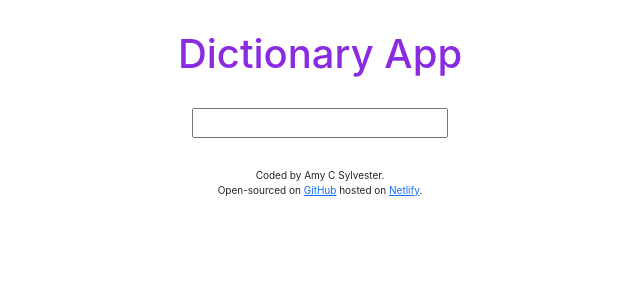
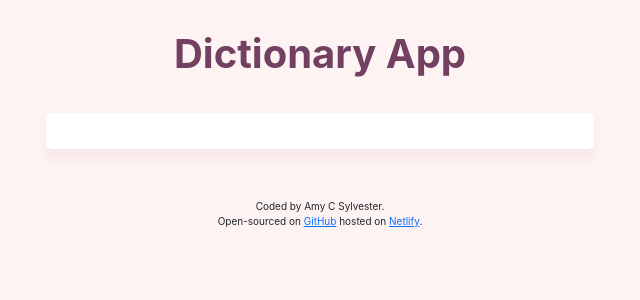
Before and after one commit to amysylvester/dictionary-project, a React (Create React App) app: page / in a window 1280 px wide. Shown: the top 300 px of the page, without its empty margins (320-960 px from the left). Built offline with nearby package versions, Linux system fonts and the light colour scheme.

Commit message:
Editing css for entire app

```diff
--- a/src/App.css
+++ b/src/App.css
@@ -1,5 +1,9 @@
+body {
+  background: #fdf3f3;
+}
+
 .App-header {
-  color: blueviolet;
+  color: #724060;
   margin: 30px 0;
   text-align: center;
 }
--- a/src/App.js
+++ b/src/App.js
@@ -6,7 +6,9 @@ export default function App() {
     <div className="App">
       <div className="container">
         <header className="App-header">
-          <h1 className="Title">Dictionary App</h1>
+          <h1 className="Title">
+            <strong>Dictionary App</strong>
+          </h1>
         </header>
         <main>
           <Search />
--- /dev/null
+++ b/src/Meaning.css
@@ -0,0 +1,20 @@
+.Meaning {
+  background: white;
+  border-radius: 6px;
+  margin: 20px 0px;
+  padding: 10px 0 15px 20px;
+  box-shadow: 0 10px 10px rgb(248 231 231 / 100%);
+}
+
+.Meaning em {
+  color: #a070a1;
+  padding: 0 0 0 20px;
+}
+
+.Meaning .definitionExample {
+  margin: 10px;
+}
+
+.Meaning h3 {
+  color: #724060;
+}
--- a/src/Meaning.js
+++ b/src/Meaning.js
@@ -1,4 +1,5 @@
 import React from "react";
+import "./Meaning.css";
 
 export default function Meaning(props) {
   return (
@@ -6,9 +7,9 @@ export default function Meaning(props) {
       <h3>{props.meaning.partOfSpeech}</h3>
       {props.meaning.definitions.map(function (definition, index) {
         return (
-          <div key={index}>
+          <div className="definitionExample" key={index}>
             <div>
-              <strong>Definition:</strong>
+              <strong>➢ </strong>
               {definition.definition}
               <br />
               <em>{definition.example}</em>
--- /dev/null
+++ b/src/Phonetic.css
@@ -0,0 +1,3 @@
+.Phonetic {
+  padding: 0 0 15px 20px;
+}
--- a/src/Phonetic.js
+++ b/src/Phonetic.js
@@ -1,4 +1,5 @@
 import React from "react";
+import "./Phonetic.css";
 
 export default function Phonetic(props) {
   return (
--- /dev/null
+++ b/src/Results.css
@@ -0,0 +1,10 @@
+h2 {
+  color: #724060;
+  padding: 10px 0 0 20px;
+}
+
+.wordPhonetics {
+  background: white;
+  border-radius: 6px;
+  box-shadow: 0 10px 10px rgb(248 231 231 / 100%);
+}
--- a/src/Results.js
+++ b/src/Results.js
@@ -2,12 +2,16 @@ import React from "react";
 import Meaning from "./Meaning";
 import Synonyms from "./Synonyms";
 import Phonetic from "./Phonetic";
+import "./Results.css";
 
 export default function Results(props) {
   if (props.results) {
     return (
       <div className="Results">
-        <h2>{props.results.word}</h2>
+        <section className="wordPhonetics">
+          <h2>
+            <strong>{props.results.word}</strong>
+          </h2>
           {props.results.phonetics.map(function (phonetic, index) {
             return (
               <div key={index}>
@@ -15,12 +19,13 @@ export default function Results(props) {
               </div>
             );
           })}
+        </section>
         {props.results.meanings.map(function (meaning, index) {
           return (
-            <div key={index}>
+            <section key={index}>
               <Meaning meaning={meaning} />
               <Synonyms synonyms={meaning.synonyms} />
-            </div>
+            </section>
           );
         })}
       </div>
--- a/src/Search.css
+++ b/src/Search.css
@@ -1,3 +1,14 @@
 form {
   text-align: center;
+  padding: 5px 10px 20px 10px;
+  border-radius: 6px;
 }
+
+input {
+  width: 50%;
+  border-radius: 6px;
+  border: 0px;
+  color: #724060;
+  padding: 6px 10px;
+  box-shadow: 0 10px 10px rgb(248 231 231 / 100%);
+}
--- a/src/Search.js
+++ b/src/Search.js
@@ -25,9 +25,11 @@ export default function Search() {
 
   return (
     <div className="Search">
-      <form onSubmit={search}>
-        <input type="search" onChange={handleKeywordChange} />
-      </form>
+      <section>
+        <form onSubmit={search}>
+          <input type="search" onChange={handleKeywordChange} />
+        </form>
+      </section>
       <Results results={results} />
     </div>
   );
```
Lines whose indentation alone changed are shown as unchanged.
